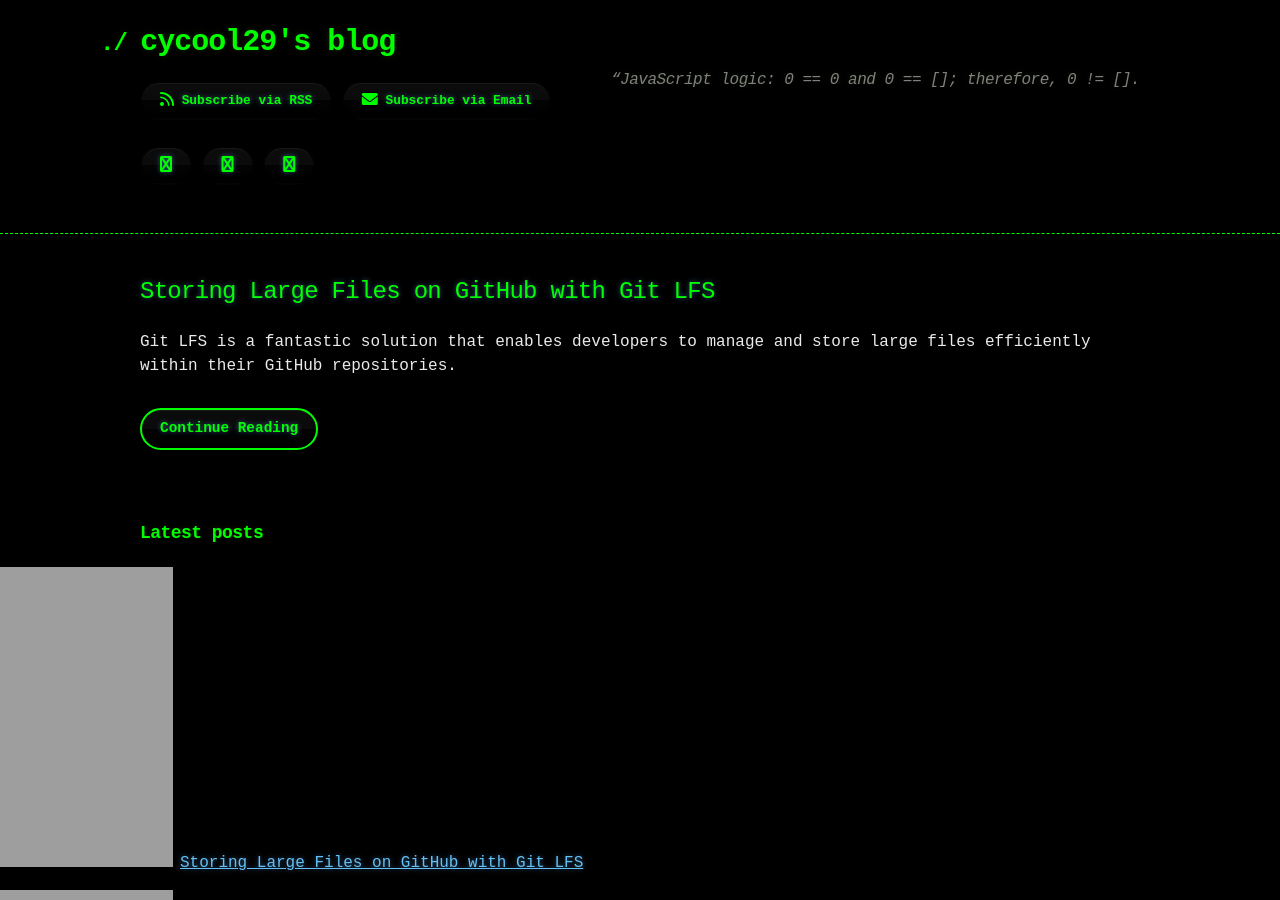
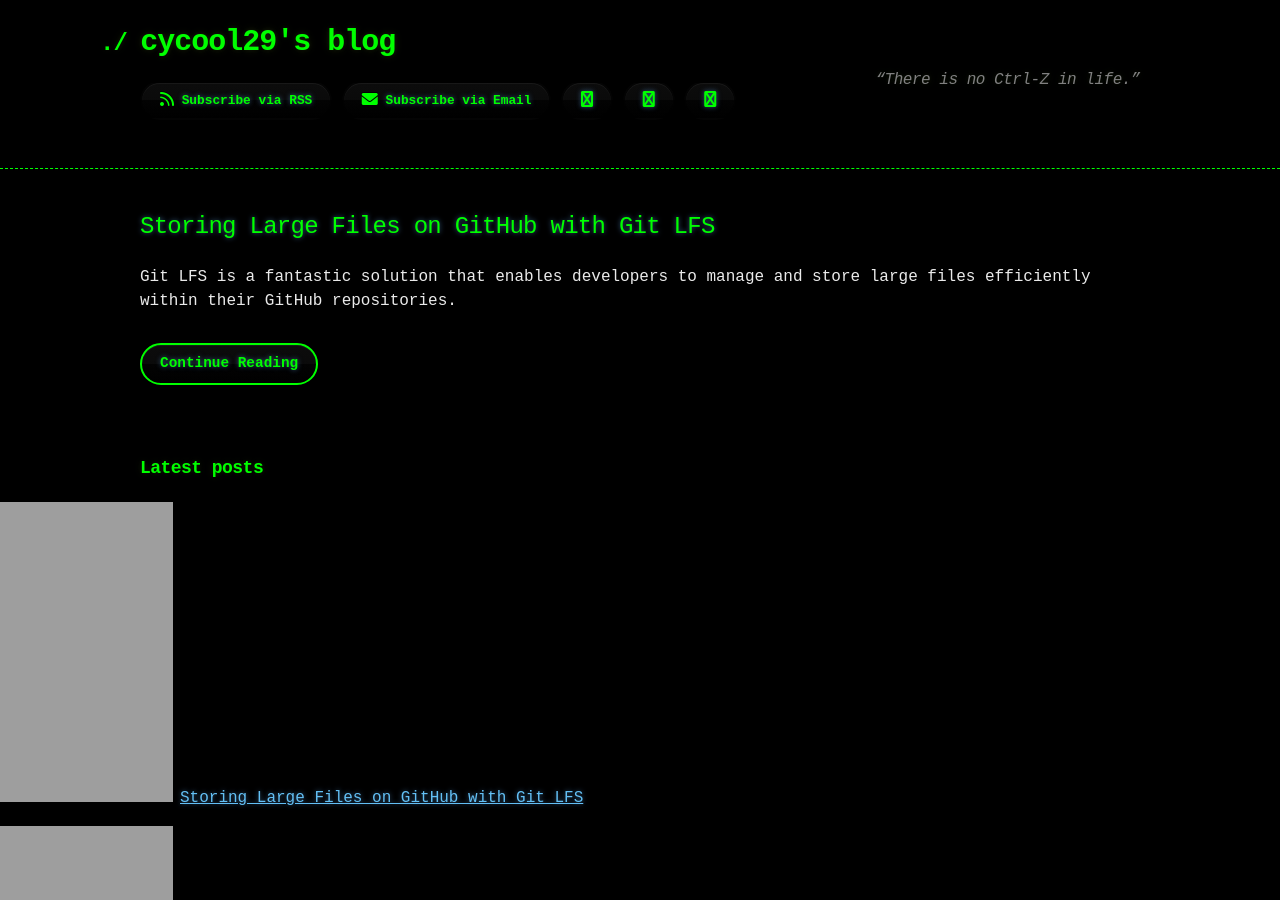
Before and after one commit to cycool29/cycool29.github.io, a Jekyll site: the page built from index.md, in a window 1280 px wide and 900 px high. Built offline with Jekyll 4.4.1, drawn with Linux system fonts in a browser that asks for light colours; a style sheet for code colours, icons or effects is not loaded.

Commit message:
Update quotes

```diff
--- a/_config.yml
+++ b/_config.yml
@@ -1,5 +1,5 @@
 title: cycool29's blog
-description: "“JavaScript logic: 0 == 0 and 0 == []; therefore, 0 != []. "
+description: "“There is no Ctrl-Z in life.” "
 bio: A high school student. Intermediate in Python, Git, Bash. Learning JavaScript. He/Him. "
 author: cycool29
 url: https://cycool29.github.io
```
